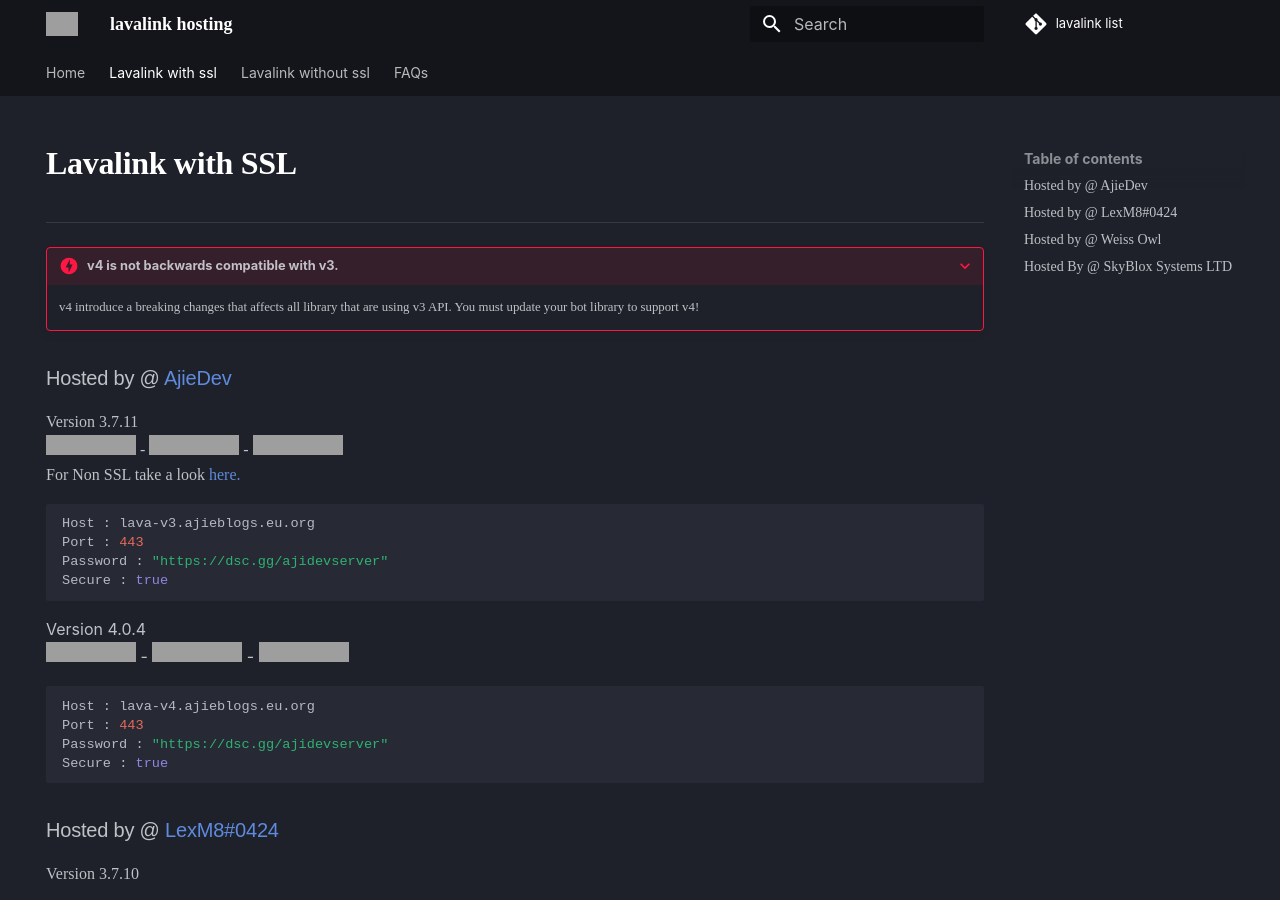
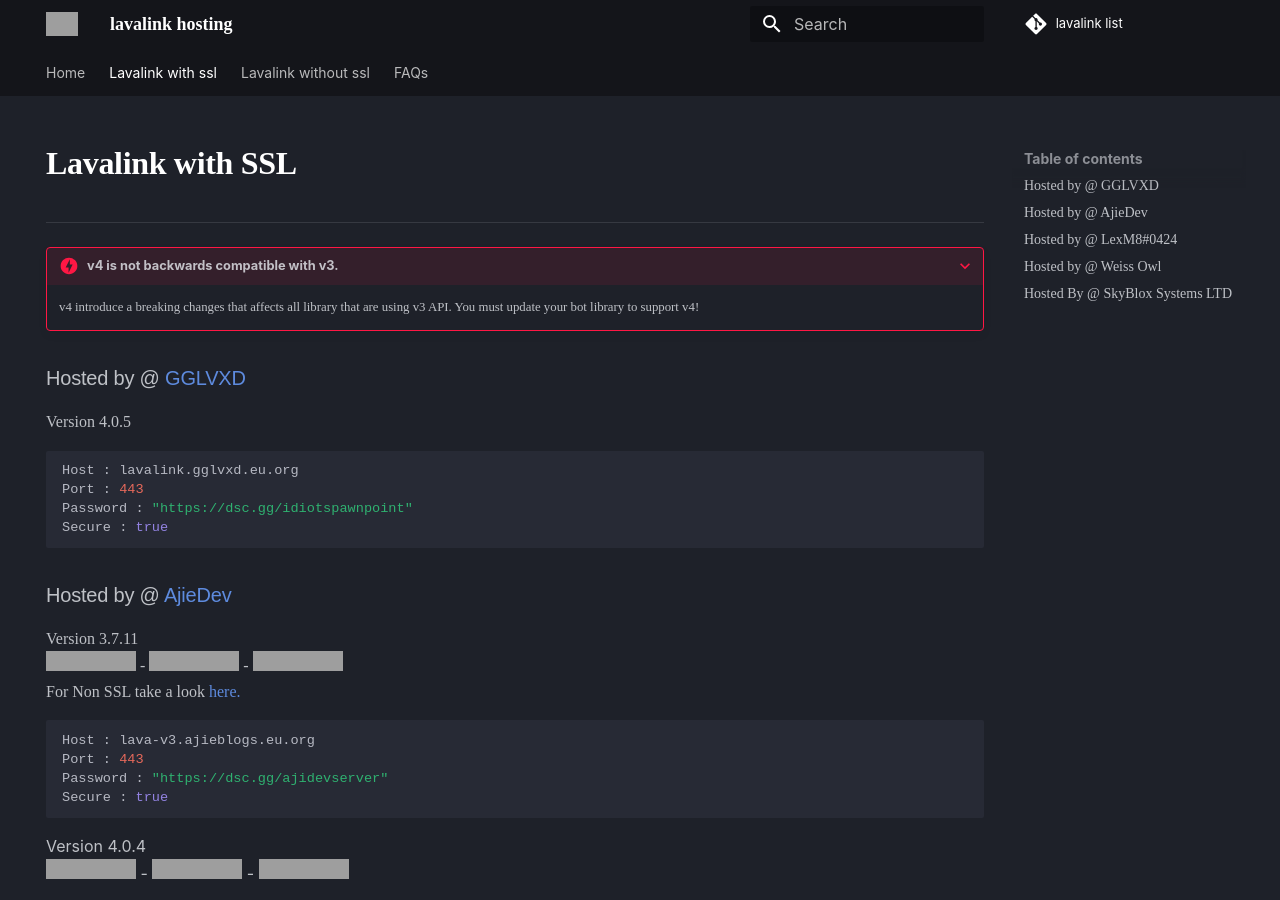
Before and after one commit to DarrenOfficial/lavalink-list, an MkDocs documentation site: the page built from docs/SSL/lavalink-with-ssl.md, in a window 1280 px wide and 900 px high, cut to the strip 0-900 px from the top of the window. Built offline with MkDocs 1.6.1 and Material for MkDocs 9.7.7, drawn with Linux system fonts in a browser that asks for light colours; some web fonts are replaced; comment, search, counter and statistics services are not loaded; a style sheet for code colours, icons or effects is not loaded; grey boxes are pictures that could not be loaded.

Commit message:
add lavalink.gglvxd.eu.org (#498)
Update lavalink-with-ssl.md

````diff
--- a/docs/SSL/lavalink-with-ssl.md
+++ b/docs/SSL/lavalink-with-ssl.md
@@ -17,7 +17,14 @@ hide:
     v4 introduce a breaking changes that affects all library that are using v3 API.
     You must update your bot library to support v4!
 
-
+### Hosted by @ [GGLVXD](https://dsc.gg/isp)
+Version 4.0.5 <br />
+```bash
+Host : lavalink.gglvxd.eu.org
+Port : 443
+Password : "https://dsc.gg/idiotspawnpoint"
+Secure : true
+```
 ### Hosted by @ [AjieDev](https://github.com/AjieDev)
 Version 3.7.11 <br />
 ![Stat](https://uptime-is.darrennathanael.com/api/badge/36/status) - ![Up](https://uptime-is.darrennathanael.com/api/badge/36/uptime/12?labelSuffix=+hour) - ![AVGP](https://uptime-is.darrennathanael.com/api/badge/36/ping/12?labelSuffix=+hour) <br />
````
